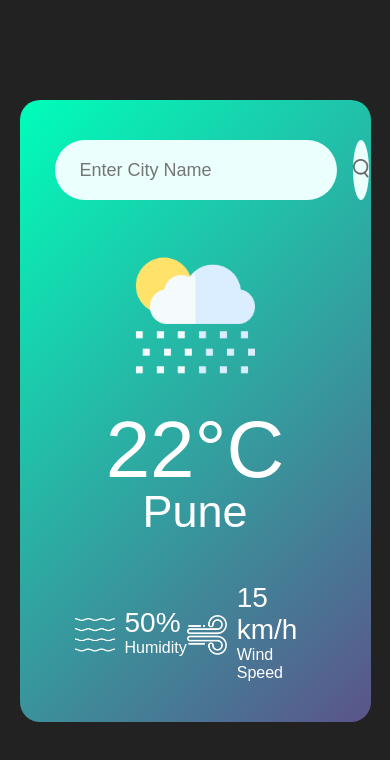
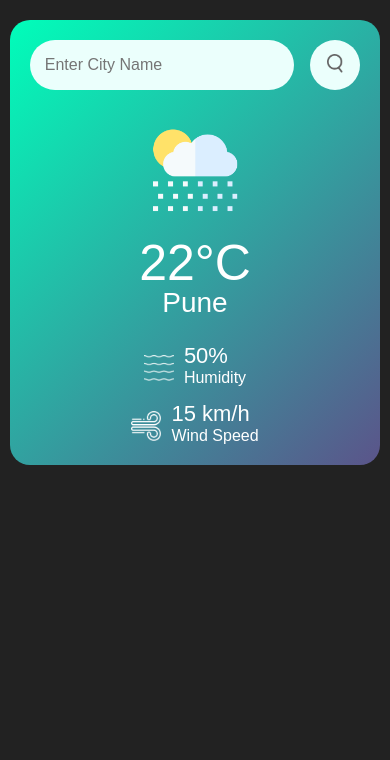
Before and after one commit to Code-Botss/Weather-App, a plain HTML site: page index.html in a window 390 px wide. Drawn offline with Linux system fonts and the light colour scheme.

Commit message:
Update style.css
Added Media tag in css for reponsiveness

```diff
--- a/style.css
+++ b/style.css
@@ -109,4 +109,56 @@ body{
     margin-top: 20px;
     display: none;
     text-align: center;
+
 }
+
+
+
+/* Mobile Screens (up to 480px) */
+@media (max-width: 480px) {
+
+    .card {
+        padding: 20px;
+        margin: 20px auto 0;
+        width: 95%;
+    }
+
+    .search input {
+        height: 50px;
+        font-size: 16px;
+        padding: 8px 15px;
+    }
+
+    .search button {
+        width: 50px;
+        height: 50px;
+    }
+
+    .weather_icon {
+        width: 120px;
+        margin-top: 20px;
+    }
+
+    .weather h1 {
+        font-size: 50px;
+    }
+
+    .weather h2 {
+        font-size: 28px;
+        margin-top: -5px;
+    }
+
+    .details {
+        flex-direction: column;
+        gap: 20px;
+        margin-top: 30px;
+    }
+
+    .col img {
+        width: 30px;
+    }
+
+    .humidity, .wind {
+        font-size: 22px;
+    }
+}
```
